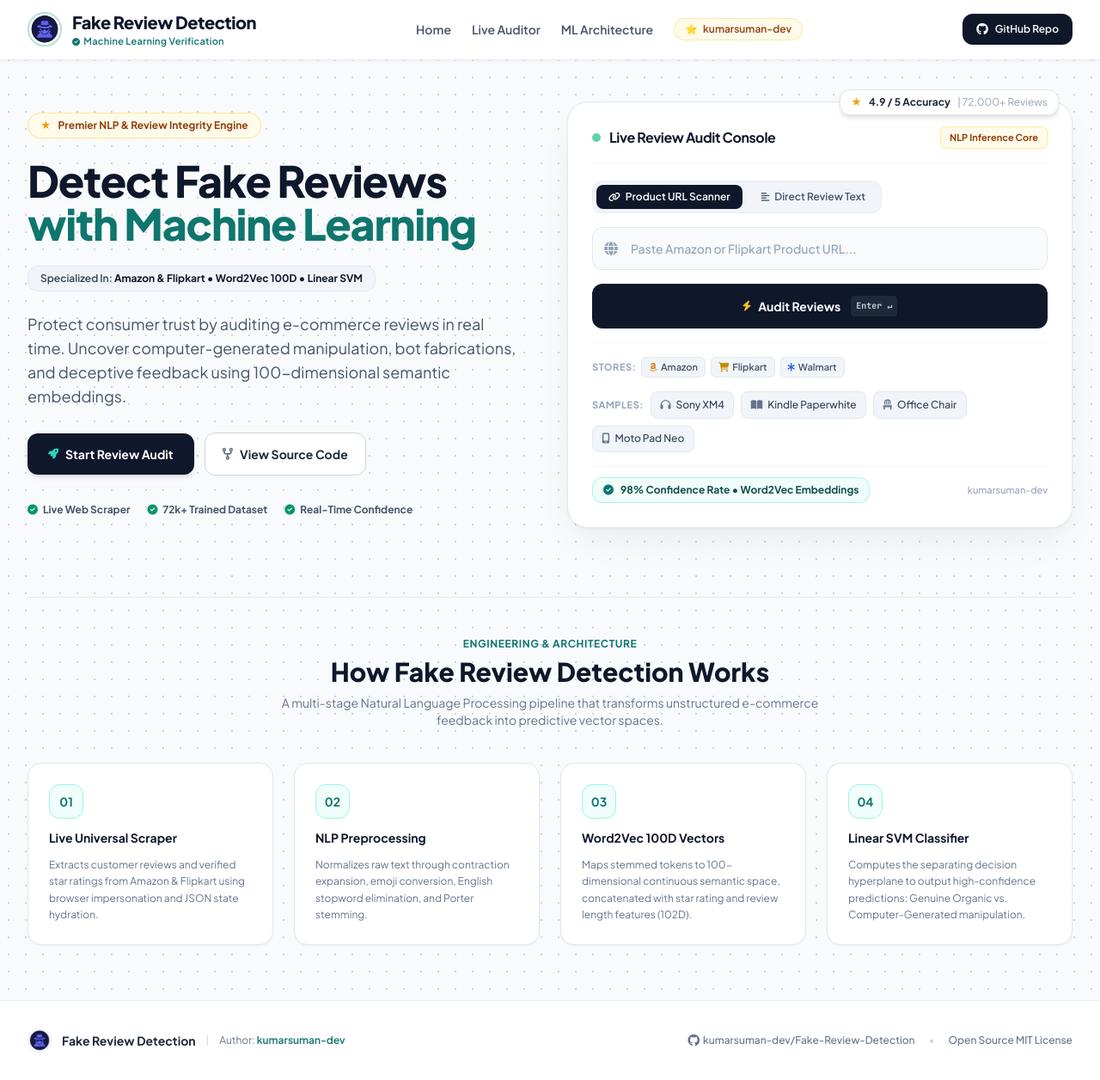
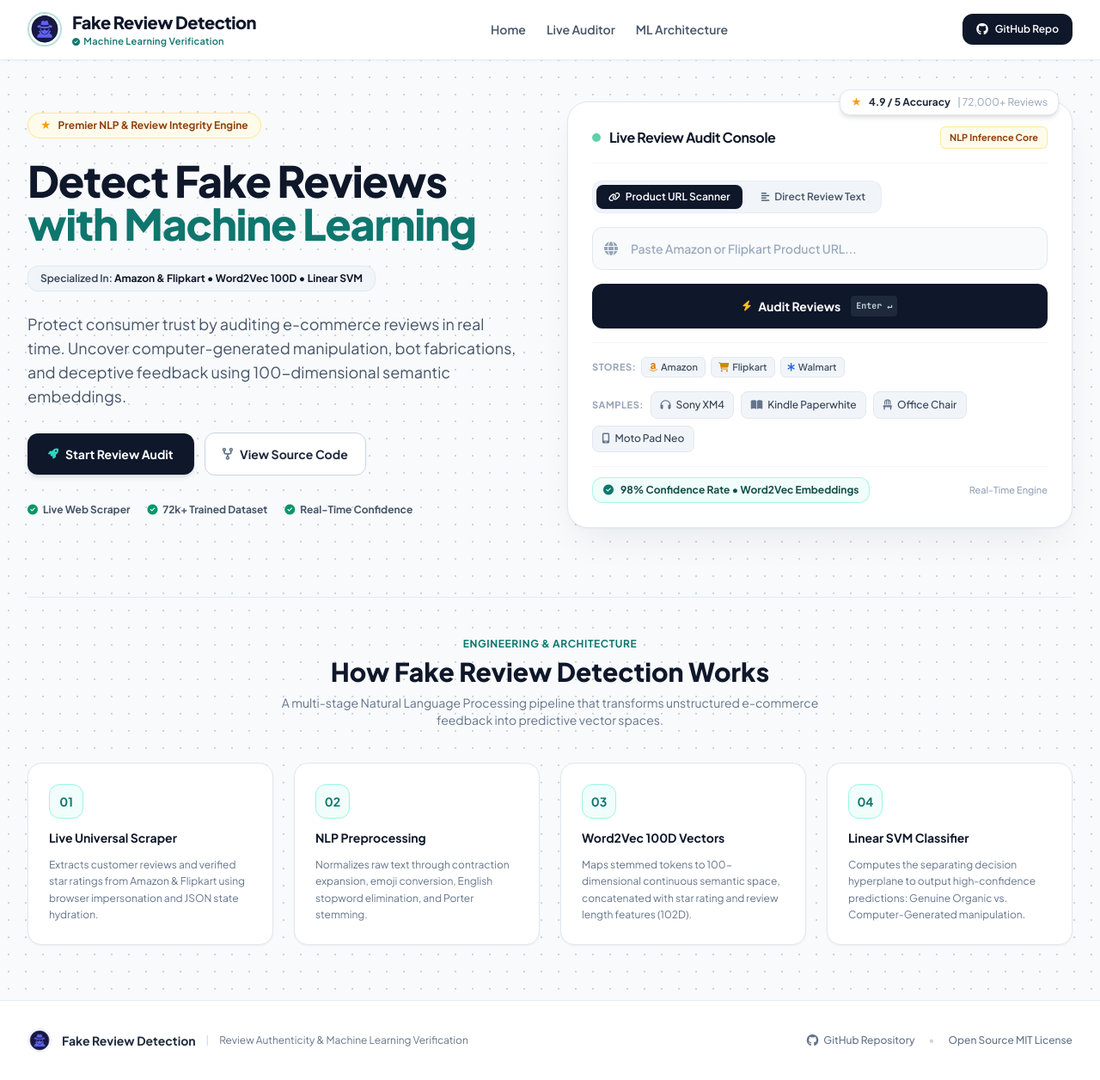
Before and after one commit to kumarsuman-dev/Fake-Review-Detection, a Flask app: page / in a window 1280 px wide. Shown: the whole page at 86% size. Run offline with Flask 3, Linux system fonts and the light colour scheme; some libraries are stand-ins or nearby versions.

Commit message:
clean: remove visible username pill and raw repo handle text from navbar and footer

```diff
--- a/templates/index.html
+++ b/templates/index.html
@@ -76,10 +76,6 @@
                 <a href="#hero" class="hover:text-teal-700 transition-colors">Home</a>
                 <a href="#audit-console" class="hover:text-teal-700 transition-colors">Live Auditor</a>
                 <a href="#pipeline-section" class="hover:text-teal-700 transition-colors">ML Architecture</a>
-                <a href="https://github.com/kumarsuman-dev/Fake-Review-Detection" target="_blank" rel="noreferrer"
-                   class="inline-flex items-center gap-1.5 px-3 py-1 rounded-full bg-amber-50 border border-amber-200/80 text-amber-800 text-xs font-semibold hover:bg-amber-100 transition-colors">
-                    <span class="text-amber-500">⭐</span> kumarsuman-dev
-                </a>
             </div>
 
             <!-- Action Button -->
@@ -285,7 +281,7 @@
                             <i class="fa-solid fa-circle-check text-teal-700"></i>
                             <span>98% Confidence Rate • Word2Vec Embeddings</span>
                         </div>
-                        <span class="text-[11px] text-slate-400 font-medium">kumarsuman-dev</span>
+                        <span class="text-[11px] text-slate-400 font-medium">Real-Time Engine</span>
                     </div>
                 </div>
             </div>
@@ -513,12 +509,12 @@
                 <img src="{{ url_for('static', filename='logo.jpg') }}" alt="Logo" class="w-7 h-7 rounded-full border border-slate-200">
                 <span class="font-bold text-slate-800 text-sm">Fake Review Detection</span>
                 <span class="text-slate-300">|</span>
-                <span>Author: <a href="https://github.com/kumarsuman-dev" target="_blank" class="text-teal-700 font-semibold hover:underline">kumarsuman-dev</a></span>
+                <span>Review Authenticity & Machine Learning Verification</span>
             </div>
             <div class="flex items-center gap-4 font-medium">
-                <a href="https://github.com/kumarsuman-dev/Fake-Review-Detection" target="_blank" class="hover:text-slate-900 transition-colors flex items-center gap-1">
+                <a href="https://github.com/kumarsuman-dev/Fake-Review-Detection" target="_blank" class="hover:text-slate-900 transition-colors flex items-center gap-1.5">
                     <i class="fa-brands fa-github text-sm"></i>
-                    <span>kumarsuman-dev/Fake-Review-Detection</span>
+                    <span>GitHub Repository</span>
                 </a>
                 <span class="text-slate-300">•</span>
                 <span>Open Source MIT License</span>
```
